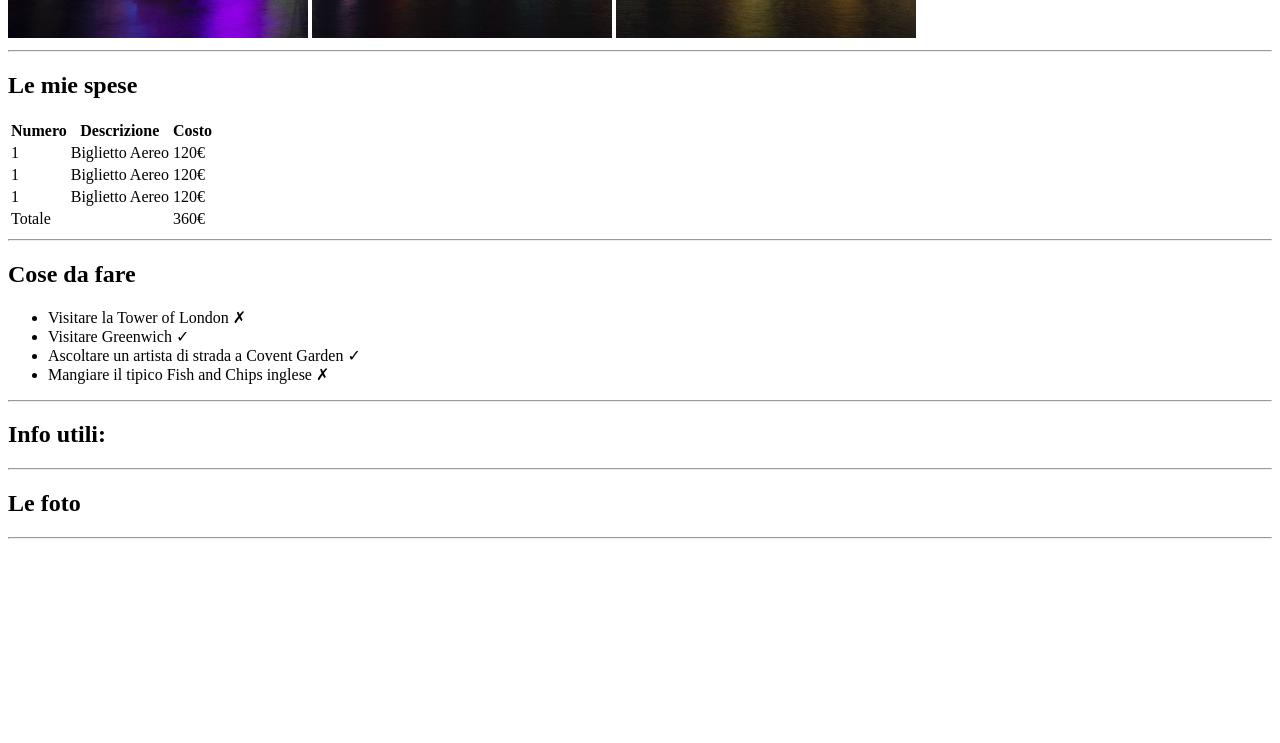
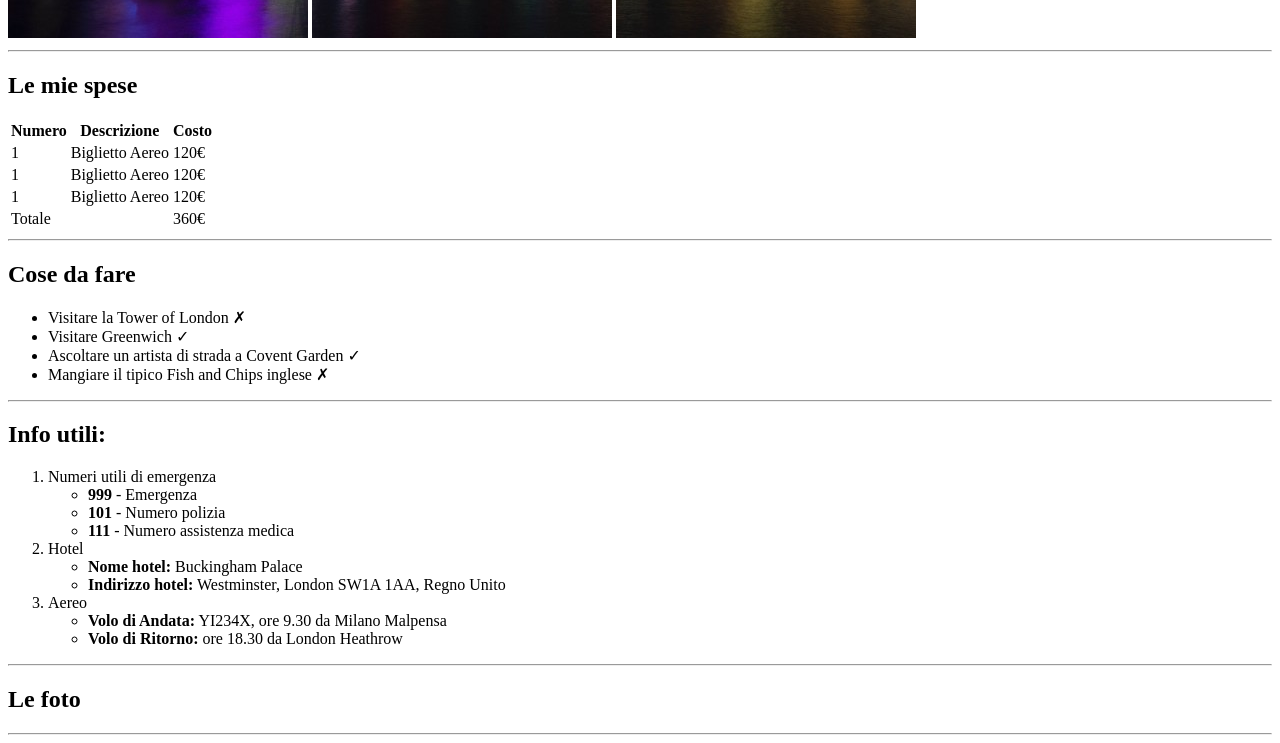
Before and after one commit to eSSeGH/html-london-trip, a plain HTML site: page index.html in a window 1280 px wide. Shown: the part 642-1385 px from the top of the page. Before the commit the page ends 1189 px from the top, so only its background shows below. Drawn offline with Linux system fonts and the light colour scheme.

Commit message:
aggunta sezione "info utili"

```diff
--- a/index.html
+++ b/index.html
@@ -83,7 +83,36 @@
 
         <!-- sezione "info utili" -->
         <section>
+
             <h2>Info utili:</h2>
+            <ol>
+                <li>
+                    Numeri utili di emergenza
+                    <ul>
+                        <li><strong>999</strong> - Emergenza</li>
+                        <li><strong>101</strong> - Numero polizia</li>
+                        <li><strong>111</strong> - Numero assistenza medica</li>
+                    </ul>
+                </li>
+
+                <li>
+                    Hotel
+                    <ul>
+                        <li><strong>Nome hotel:</strong> Buckingham Palace</li>
+                        <li><strong>Indirizzo hotel:</strong> Westminster, London SW1A 1AA, Regno Unito</li>
+                    </ul>
+                </li>
+
+                <li>
+                    Aereo
+                    <ul>
+                        <li><strong>Volo di Andata:</strong> YI234X, ore 9.30 da Milano Malpensa</li>
+                        <li><strong>Volo di Ritorno:</strong> ore 18.30 da London Heathrow</li>
+                    </ul>
+                </li>
+
+            </ol>
+
         </section>
         <hr>
 
```
